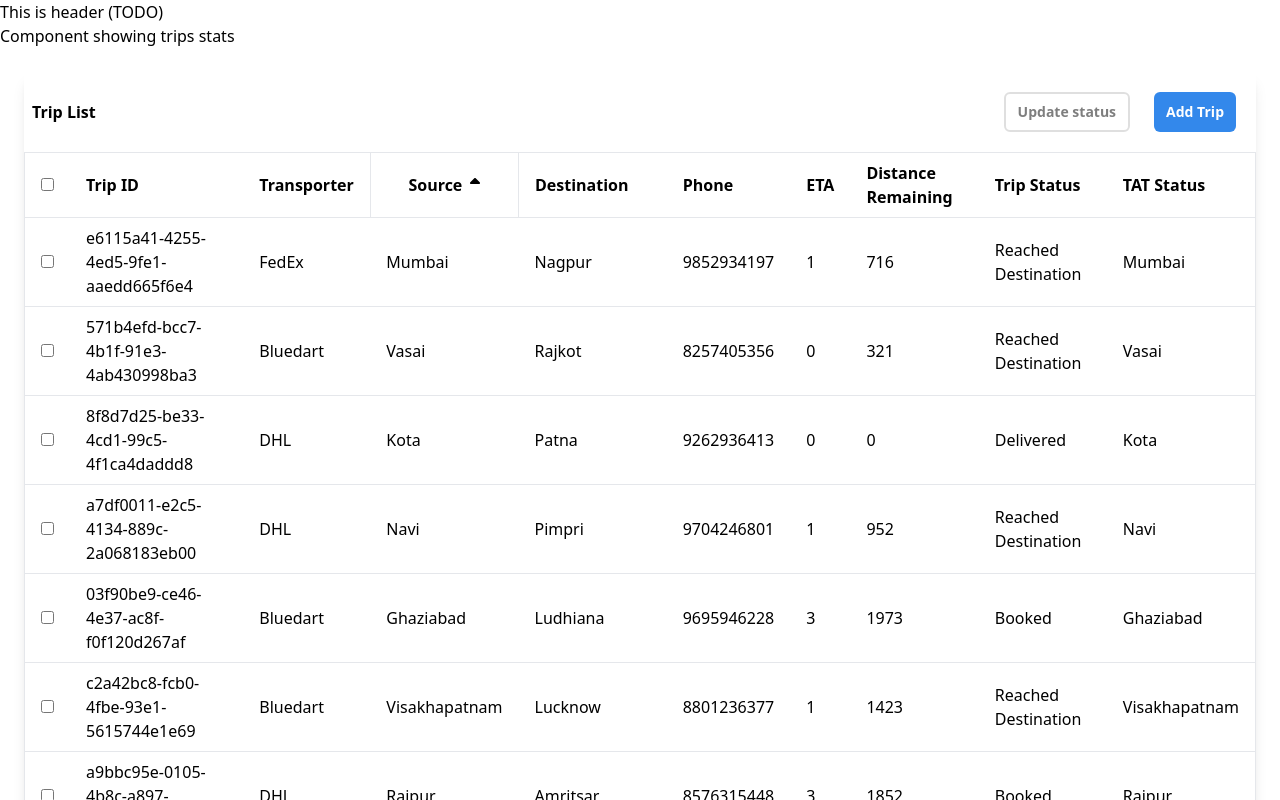
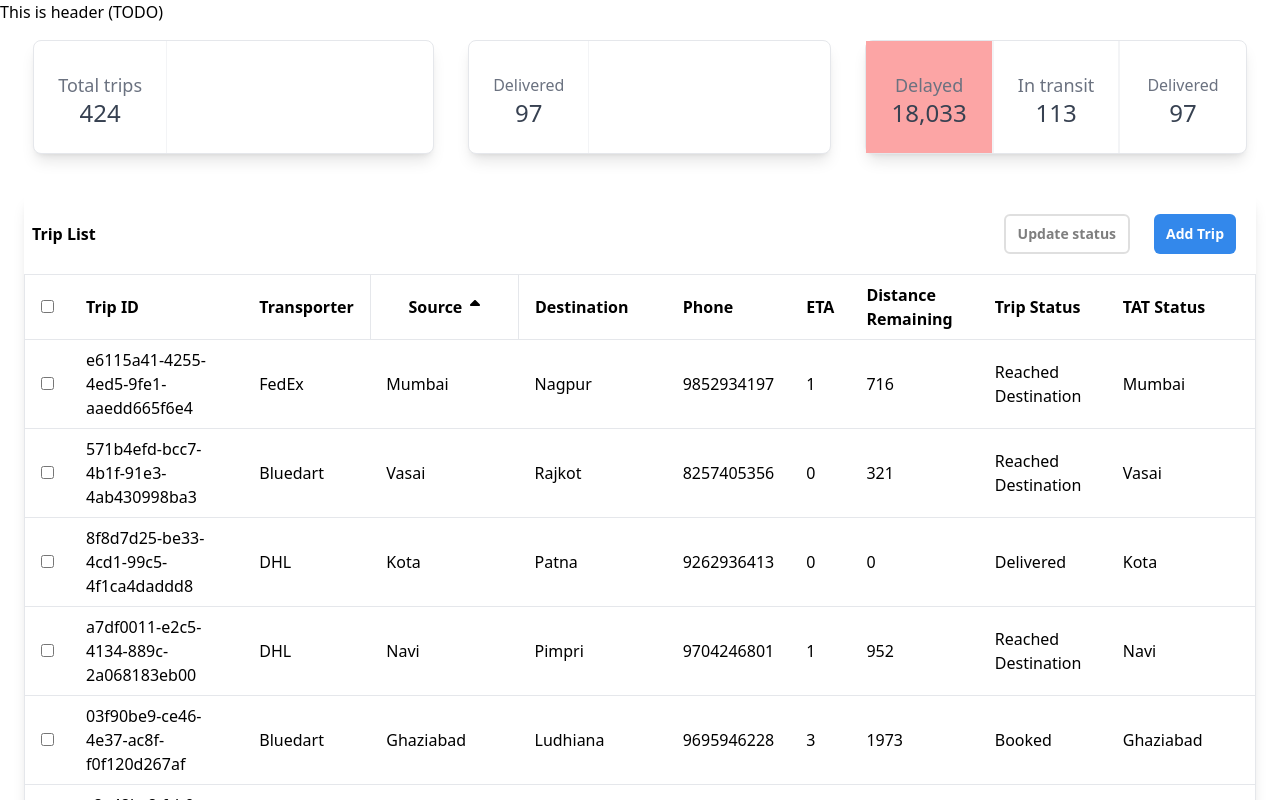
Before and after one commit to adityasharma7/trips-dashboard, a React (Vite) app: page / in a window 1280 px wide. Shown: the top 800 px of the page. Built offline with nearby package versions, Linux system fonts and the light colour scheme.

Commit message:
Implemented: component to prepare stats for the trips

```diff
--- a/src/components/TripStats.js
+++ b/src/components/TripStats.js
@@ -1,7 +1,64 @@
+
+import React from "react";
+import { useSelector } from "react-redux";
+
 const TripStats = () => {
+    const tripsList = useSelector((state) => state.trip.list);
+
+    const calculateDeliveredTrips = () => {
+        return tripsList.filter((trip) => trip.currentStatusCode === 'DEL').length
+    }
+    const calculateInTransitTrips = () => {
+        return tripsList.filter((trip) => trip.currentStatusCode === 'INT').length
+    }
+
     return (
         <div className="trip-stats">
-            <h3>Component showing trips stats</h3>
+            <div className="flex items-center justify-between p-4 bg-white rounded-md">
+                <div className="mx-auto">
+                    <dl className="border rounded-lg bg-white shadow-lg sm:grid sm:grid-cols-3">
+                        <div className="flex flex-col-reverse border-b border-gray-100 p-6 text-center sm:border-0 sm:border-r">
+                            <dt className="order-2 mt-2 text-lg leading-6 font-medium text-gray-500">
+                                Total trips
+                            </dt>
+                            <dd className="order-1 text-2xl text-gray-700">{tripsList.length}</dd>
+                        </div>
+                    </dl>
+                </div>
+                <div className="mx-auto">
+                    <dl className="border rounded-lg bg-white shadow-lg sm:grid sm:grid-cols-3">
+                        <div className="flex flex-col-reverse border-b border-gray-100 p-6 text-center sm:border-0 sm:border-r">
+                            <dt className="order-2 mt-2 leading-6 font-medium text-gray-500">
+                                Delivered
+                            </dt>
+                            <dd className="order-1 text-2xl text-gray-700">{calculateDeliveredTrips()}</dd>
+                        </div>
+                    </dl>
+                </div>
+                <div className="max-w-4xl mx-auto">
+                    <dl className="border rounded-lg bg-white shadow-lg sm:grid sm:grid-cols-3">
+                        <div className=" bg-red-300 flex flex-col-reverse border-b border-gray-100 p-6 text-center sm:border-0 sm:border-r">
+                            <dt className="order-2 mt-2 text-lg leading-6 font-medium text-gray-500">
+                                Delayed
+                            </dt>
+                            <dd className="order-1 text-2xl text-gray-700">18,033</dd>
+                        </div>
+                        <div
+                            className="flex flex-col-reverse border-t border-b border-gray-100 p-6 text-center sm:border-0 sm:border-l sm:border-r">
+                            <dt className="order-2 mt-2 text-lg leading-6 font-medium text-gray-500">
+                                In transit
+                            </dt>
+                            <dd className="order-1 text-2xl text-gray-700">{calculateInTransitTrips()}</dd>
+                        </div>
+                        <div className="flex flex-col-reverse border-t border-gray-100 p-6 text-center sm:border-0 sm:border-l">
+                            <dt className="order-2 mt-2 leading-6 font-medium text-gray-500">
+                            Delivered
+                            </dt>
+                            <dd className="order-1 text-2xl text-gray-700">{calculateDeliveredTrips()}</dd>
+                        </div>
+                    </dl>
+                </div>
+            </div>
         </div>
     )
 }
```
